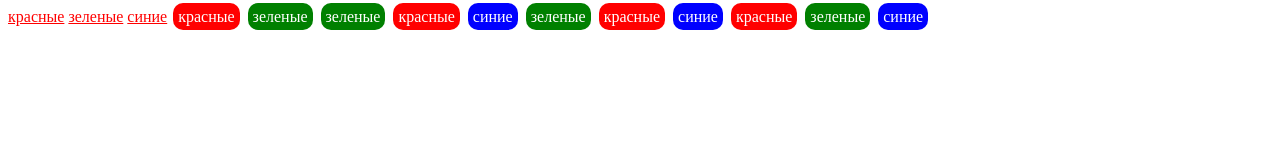
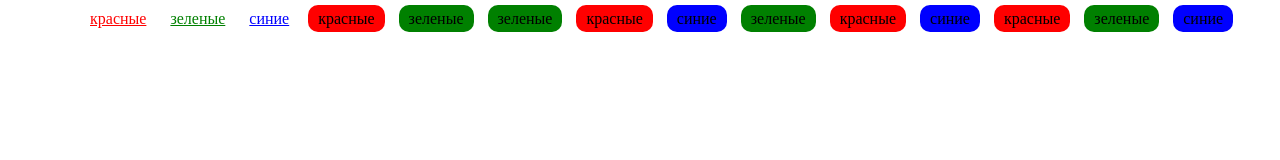
Before and after one commit to valeriyaskrobinskaya/homework-layout, a plain HTML site: page lesson-9-layouts/task1.html in a window 1280 px wide. Drawn offline with Linux system fonts and the light colour scheme.

Commit message:
Finished task1

```diff
--- a/lesson-9-layouts/style1.css
+++ b/lesson-9-layouts/style1.css
@@ -1,38 +1,48 @@
 input {
-  display: none;
+  visibility: hidden;
 }
 label {
+  margin: 5px 10px;
+  cursor: pointer;
+}
+label[for="red"] {
   color: red;
   text-decoration: underline red;
-  cursor: pointer;
 }
-/*.red {*/
-/*  display: none;*/
-/*}*/
-/*.blue {*/
-/*  display: none;*/
-/*}*/
-/*.green {*/
-/*  display: none;*/
-/*}*/
+label[for="green"] {
+  color: green;
+  text-decoration: underline green;
+}
+label[for="blue"] {
+  color: blue;
+  text-decoration: underline blue;
+}
+span {
+  border-radius: 10px;
+  padding: 5px 10px;
+  margin: 5px 5px;
+}
 .red {
-  background-color: red;
-  color: white;
-  padding: 5px 5px;
-  margin: 2px 2px;
-  border-radius: 10px;
+  background-color: red
+}
+.green {
+  background-color: green;
 }
 .blue {
   background-color: blue;
-  color: white;
-  padding: 5px 5px;
-  margin: 2px 2px;
-  border-radius: 10px;
 }
-.green {
-  background-color: green;
-  color: white;
-  padding: 5px 5px;
-  margin: 2px 2px;
-  border-radius: 10px;
+#red:checked ~ .red, #green:checked ~ .green, #blue:checked ~.blue {
+  display: none;
 }
+#red:checked ~ label[for="red"] {
+  color: plum;
+  text-decoration: underline plum;
+}
+#green:checked ~ label[for="green"] {
+  color: darkolivegreen;
+  text-decoration: underline darkolivegreen;
+}
+#blue:checked ~ label[for="blue"] {
+  color: cadetblue;
+  text-decoration: underline cadetblue;
+}
```
